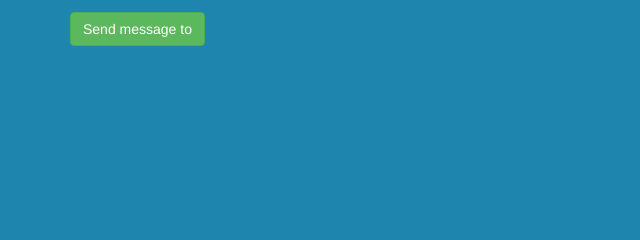
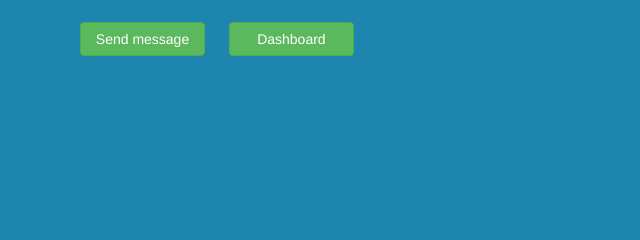
Before and after one commit to robinzigmond/chamber_mates, a Django app: template accounts/templates/accounts/dashboard.html in a window 1280 px wide. Shown: the part 171-411 px from the top of the page, without its empty margins (0-640 px from the left). Run offline with Django 3.2, Linux system fonts and the light colour scheme; the template is opened without the code that fills it, so the values that code supplies are empty; parts of the project's set-up code (start-up, migrations or seed data) failed here and were passed over; some libraries are stand-ins or nearby versions.

Commit message:
added button to return to dashboard from viewing a user's profile

```diff
--- a/accounts/templates/accounts/dashboard.html
+++ b/accounts/templates/accounts/dashboard.html
@@ -38,18 +38,17 @@
                     </div>
                 {% endfor %}
             </div>
-            {% if editable %}
-                <div class="col-xs-12" id="dashboard-buttons">
+            <div class="col-xs-12" id="dashboard-buttons">
+                {% if editable %}
                     <button class="btn btn-success" onclick="location.href='{% url "edit_profile" %}';">Edit profile</button>
                     <button class="btn btn-success" onclick="location.href='{% url "matches" %}';">Matching users</button>
                     <button class="btn btn-success" onclick="location.href='{% url "inbox" %}';">My messages</button>
                     <button class="btn btn-success">My groups</button>
-                </div>
-            {% else %}
-                <div class="col-xs-12">
-                    <button class="btn btn-success" onclick="location.href='{% url "new_msg_to" to=id.username %}';">Send message to {{ id }}</button>
-                </div>
-            {% endif %}
+                {% else %}
+                    <button class="btn btn-success" onclick="location.href='{% url "new_msg_to" to=id.username %}';">Send message</button>
+                    <button class="btn btn-success" onclick="location.href='{% url "dashboard" %}';">Dashboard</button>
+                {% endif %}
+            </div>
         </div>
     </div>
 {% endblock %}
```
